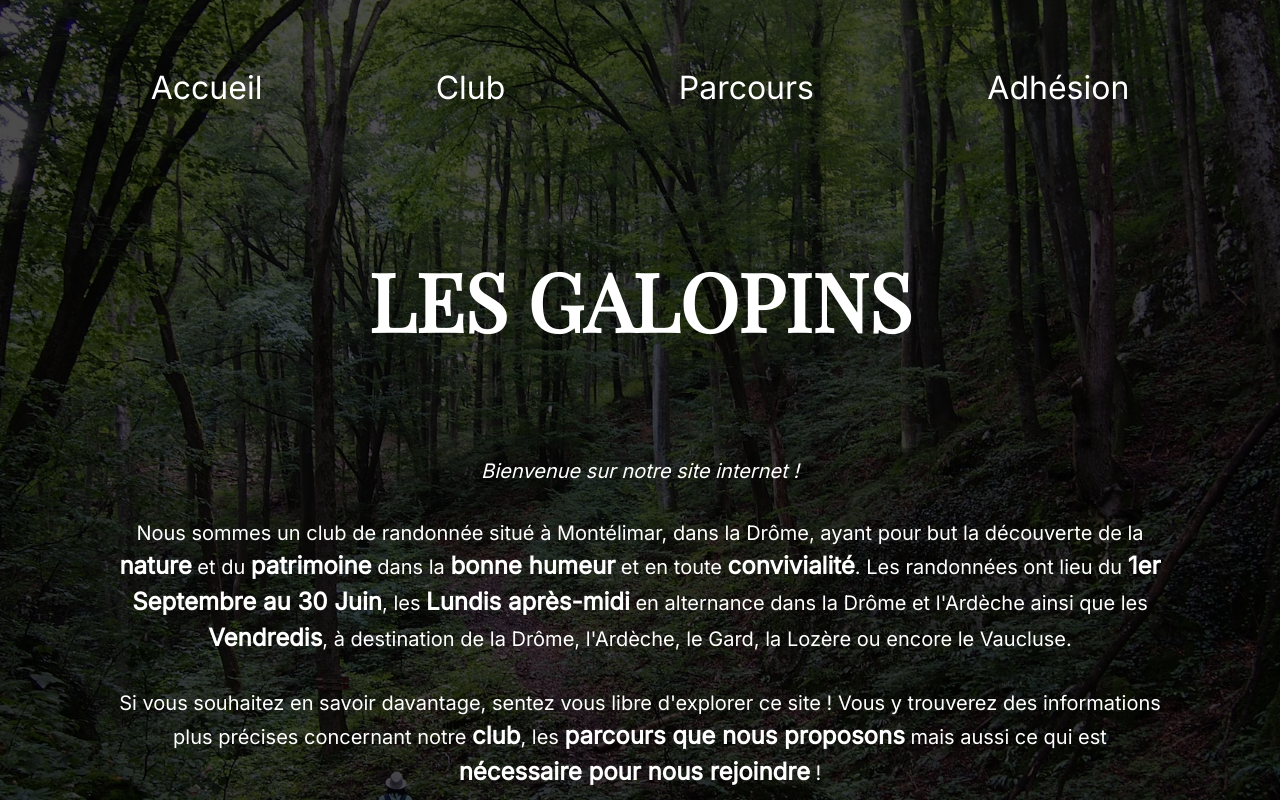
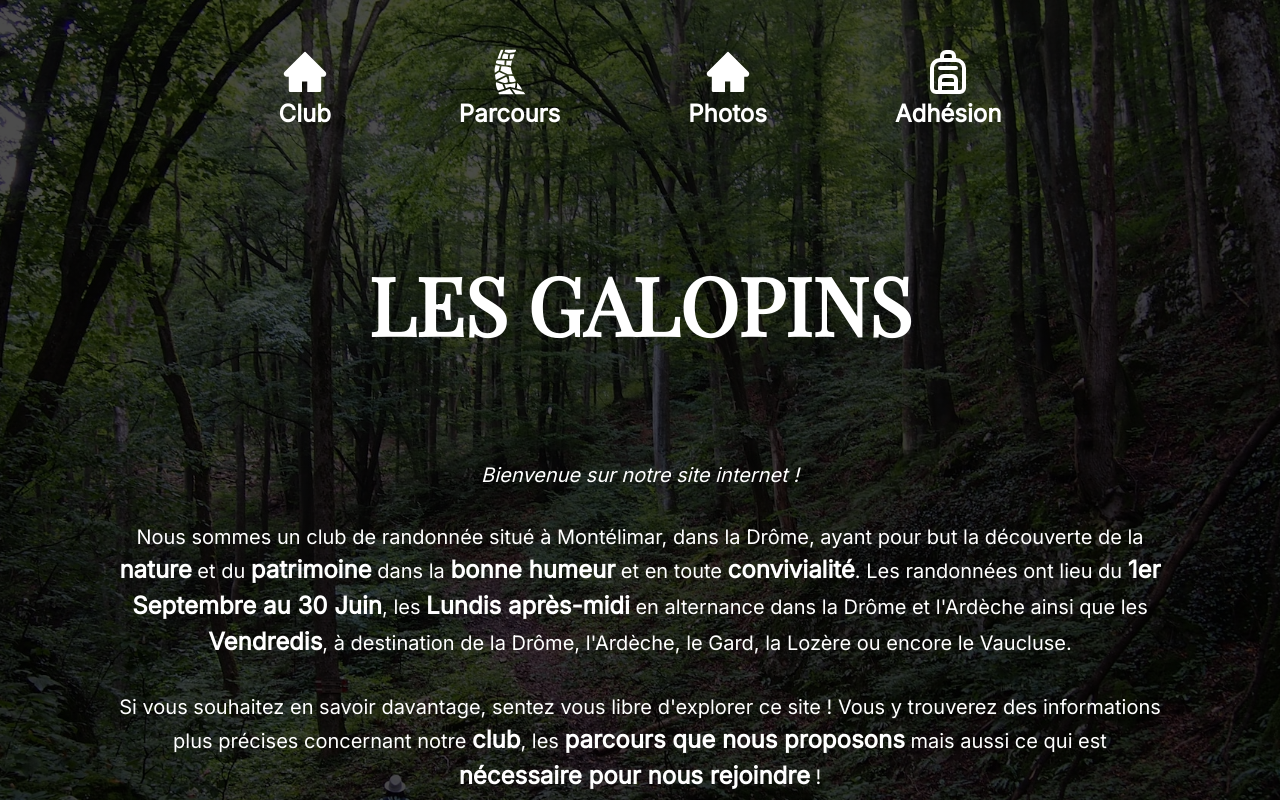
Before and after one commit to SebastienLaurentt/Galopins, a React (Vite) app: page / in a window 1280 px wide. Shown: the top 800 px of the page. Built offline with nearby package versions, Linux system fonts and the light colour scheme.

Commit message:
header reworking

```diff
--- a/src/components/Header.tsx
+++ b/src/components/Header.tsx
@@ -1,47 +1,55 @@
 import { Link } from 'react-scroll';
 
+import { AiFillHome } from 'react-icons/ai';
+import { GiStonePath } from 'react-icons/gi';
+import { LuBackpack } from 'react-icons/lu';
 
 
 function Header() {
     return (
       <header className="">
-        <ul className="flex justify-around text-base md:text-xl xl:text-2xl py-4 md:p-8 ">
-            <li className=''>
-                <Link
-                    to='Accueil'
-                    smooth={true}
-                    className="cursor-pointer md:hover:underline"
-                    >
-                    Accueil
-                </Link>
-            </li>
-            <li>
+        <ul className="flex justify-around md:justify-center md:gap-x-20 xl:gap-x-32 text-base md:text-lg xl:text-xl py-4 font-bold">
+            <li className='flex flex-col items-center cursor-pointer md:hover:text-green-700 '>
+                <AiFillHome className='iconHeader'/>
                 <Link
                     to='Club'
                     smooth={true}
-                    className="cursor-pointer md:hover:underline"
+                    className=""
                     >
                     Club
                 </Link>
             </li>
-            <li>
+            <li className='flex flex-col items-center cursor-pointer md:hover:text-green-700'>
+                <GiStonePath className='iconHeader' />
                 <Link
                     to='Parcours'
                     smooth={true}
-                    className="cursor-pointer md:hover:underline"
+                    className=""
                     >
                     Parcours
                 </Link>
             </li>
-            <li>
+            <li className='flex flex-col items-center cursor-pointer md:hover:text-green-700'>
+                <AiFillHome className='iconHeader'/>
+                <Link
+                    to='Club'
+                    smooth={true}
+                    className=""
+                    >
+                    Photos
+                </Link>
+            </li>
+            <li className='flex flex-col items-center cursor-pointer md:hover:text-green-700'>
+                <LuBackpack className='iconHeader' />
                 <Link
                     to='Rejoindre'
                     smooth={true}
-                    className="cursor-pointer md:hover:underline"
+                    className=""
                     >
                     Adhésion
                 </Link>
             </li>
+
         </ul>
     </header>
     );
--- a/src/styles/index.css
+++ b/src/styles/index.css
@@ -40,3 +40,7 @@
 .icon {
   @apply text-3xl md:text-4xl xl:text-5xl
 }
+
+.iconHeader {
+  @apply text-xl md:text-2xl xl:text-3xl
+}
```
